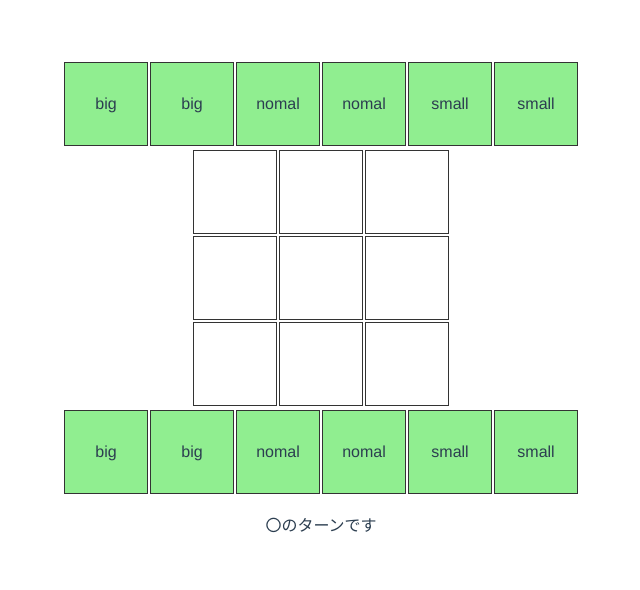
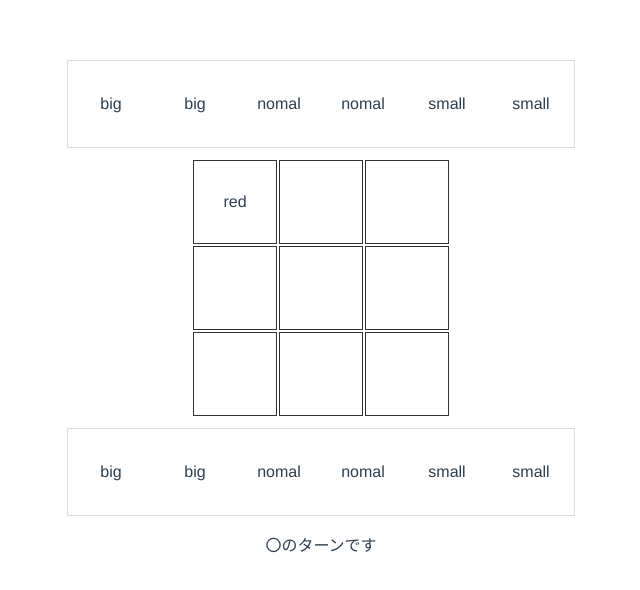
Before and after one commit to kutsushita202829/ba-bapapa, a Vue app in the folder gobblet-app/: page / in a window 1280 px wide. Shown: the top 590 px of the page, without its empty margins (319-959 px from the left). Built offline with nearby package versions, Linux system fonts and the light colour scheme.

Commit message:
🤙 add みんなのマージ boardからもってはなすができている

```diff
--- a/gobblet-app/src/common/koma.js
+++ b/gobblet-app/src/common/koma.js
@@ -3,16 +3,18 @@ export class Koma {
   constructor(props) {
     this.size = props.size;
     this.child = props.child || null;
+    this.color = props.color;
+    this.place = props.place;
   }
 }
 
-export const createTemochiKomaList = () => {
+export const createTemochiKomaList = (color) => {
   return [
-    new Koma({ size: "big", child: null }),
-    new Koma({ size: "big", child: null }),
-    new Koma({ size: "nomal", child: null }),
-    new Koma({ size: "nomal", child: null }),
-    new Koma({ size: "small", child: null }),
-    new Koma({ size: "small", child: null }),
+    new Koma({ size: "big", color: color, place: "temochi" }),
+    new Koma({ size: "big", color: color, place: "temochi" }),
+    new Koma({ size: "nomal", color: color, place: "temochi" }),
+    new Koma({ size: "nomal", color: color, place: "temochi" }),
+    new Koma({ size: "small", color: color, place: "temochi" }),
+    new Koma({ size: "small", color: color, place: "temochi" }),
   ];
 };
--- a/gobblet-app/src/components/MarubatsuArea.vue
+++ b/gobblet-app/src/components/MarubatsuArea.vue
@@ -1,57 +1,60 @@
 <template>
-  <table>
+  <div class="temochi">
+    <table class="temochi__table">
       <tbody>
         <tr>
-        <td class="temochi" v-for="(temochiA, i) in temochiListA" :key="i"> {{ temochiA.size }}</td>
+          <td class="temochi__each" v-for="(temochiA, i) in temochiListA" :key="i"> {{ temochiA.size }}</td>
         </tr>
       </tbody>
     </table>
-
+  </div>
   <table>
     <tbody v-for="(row, i) in boardList" :key="i">
       <tr>
-        <td v-for="(ox, j) in row" :key="j" @click="setmarubatsu(i, j)">{{ ox }}</td>
+        <td class="masu" :class="{ active: isActive(i, j) }" v-for="(ox, j) in row" :key="j" @click="clickCell(i, j)">{{
+          ox.color }}</td>
       </tr>
     </tbody>
   </table>
-
-  <table>
+  <div class="temochi">
+    <table class="temochi__table">
       <tbody>
         <tr>
-        <td class="temochi" v-for="(temochiB, i) in temochiListB" :key="i"> {{ temochiB.size }}</td>
+          <td class="temochi__each" v-for="(temochiB, i) in temochiListB" :key="i"> {{ temochiB.size }}</td>
         </tr>
       </tbody>
     </table>
+  </div>
+
   <p v-if="turn == 'o'">〇のターンです</p>
   <p v-else>✕のターンです</p>
   {{ temochi }}
 </template>
 
 <script>
-import { sayHello } from '@/common/hello.js'
 import { Koma, createTemochiKomaList } from '@/common/koma.js'
 
 export default {
   name: 'MarubatsuArea',
   data() {
     return {
-      boardList: [['', '', ''], ['', '', ''], ['', '', '']],
+      boardList: [[new Koma({ size: "small", color: "red", child: null }), '', ''], ['', '', ''], ['', '', '']],
       turn: "o",
-      temochiListA: createTemochiKomaList(),
-      temochiListB: createTemochiKomaList(),
-      temochi: null
+      temochiListA: createTemochiKomaList("red"),
+      temochiListB: createTemochiKomaList("blue"),
+      temochi: null,
+      stock: {
+        i: null,
+        j: null,
+        value: "" // Koma型になる！
+      }
     }
   },
   methods: {
-    setKoma() {
-
-      const childKoma = new Koma({ size: "small", child: null })
-      this.temochi = new Koma({ size: "big", child: childKoma })
-    },
     setmarubatsu(i, j) {
       if (!this.boardList[i][j]) {
         if (this.turn == "o") {
-          this.boardList[i][j] = "o"
+          this.boardList[i][j] = new Koma({ size: "small", color: "red", child: new Koma({ size: "small", color: "red", child: null }) })
           this.turn = "x"
         }
         else if (this.turn == "x") {
@@ -59,9 +62,49 @@ export default {
           this.turn = "o"
         }
       }
-      sayHello()
-      this.setKoma()
     },
+    clickCell(i, j) {
+      if (this.stock.value) {
+        this.hanasu(i, j)
+
+      }
+      else {
+        this.motsu(i, j)
+      }
+
+    },
+
+    motsu(i, j) {
+      if (this.boardList[i][j]) {
+        this.stock.value = this.boardList[i][j]
+        this.stock.i = i
+        this.stock.j = j
+      }
+    },
+
+    hanasu(i, j) {
+      // はなせるのはboardにだけ
+      if (!this.boardList[i][j]) {
+
+        if (this.boardList[this.stock.i][this.stock.j].child == null) {
+          this.boardList[this.stock.i][this.stock.j] = ""
+        } else {
+          this.boardList[this.stock.i][this.stock.j] = this.boardList[this.stock.i][this.stock.j].child
+        }
+
+        this.boardList[i][j] = this.stock.value
+        this.stock.value = ""
+        this.stock.i = null
+        this.stock.j = null
+        // this.setmarubatsu(i, j)
+      }
+    },
+
+    isActive(i, j) {
+      if (i == this.stock.i && j == this.stock.j) {
+        return true;
+      }
+    }
 
   }
 }
@@ -72,7 +115,7 @@ table {
   margin: auto
 }
 
-td {
+.masu {
   border: 1px solid #333;
   height: 80px;
   width: 80px;
@@ -80,6 +123,16 @@ td {
 }
 
 .temochi {
-  background-color: lightgreen;
+  margin: 10px;
+}
+
+.temochi__table {
+  border: 1px solid #DDD;
+}
+
+.temochi__each {
+  height: 80px;
+  width: 80px;
+  text-align: center;
 }
 </style>
```
Lines whose indentation alone changed are shown as unchanged.
